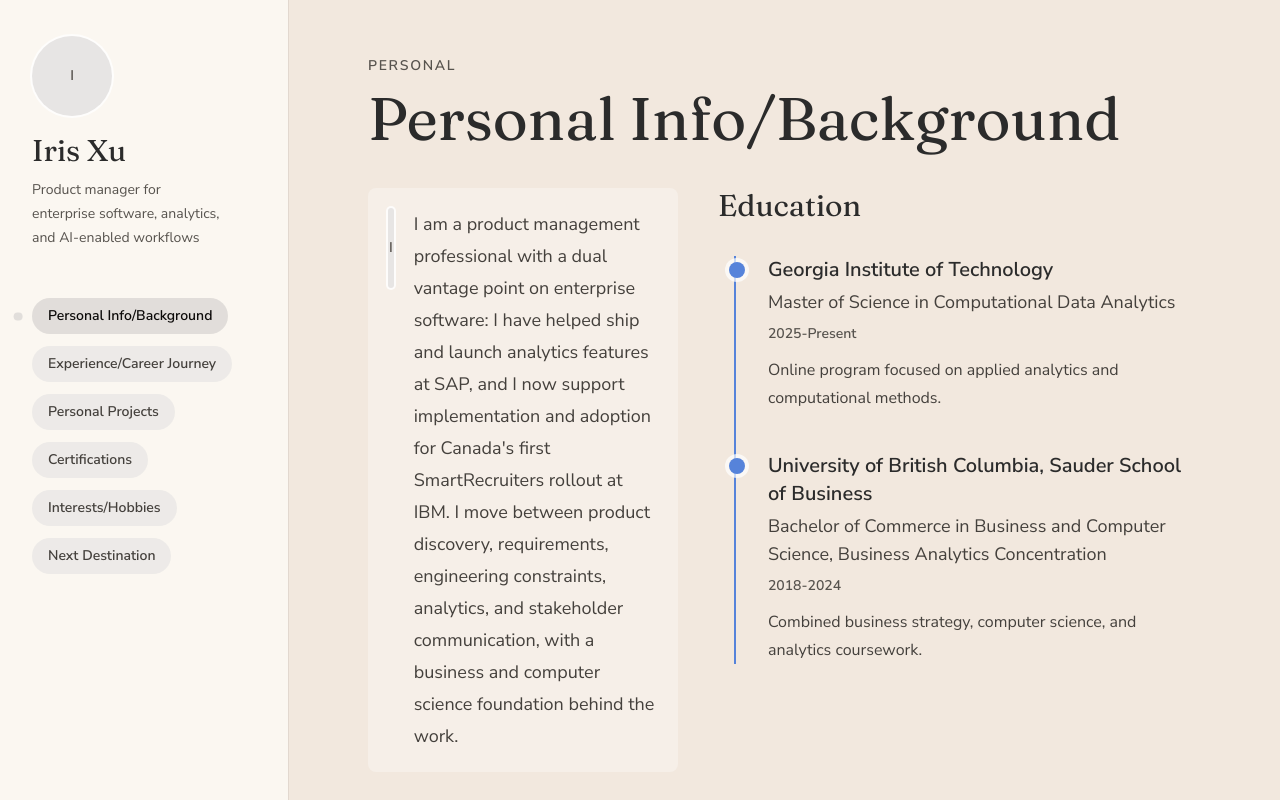
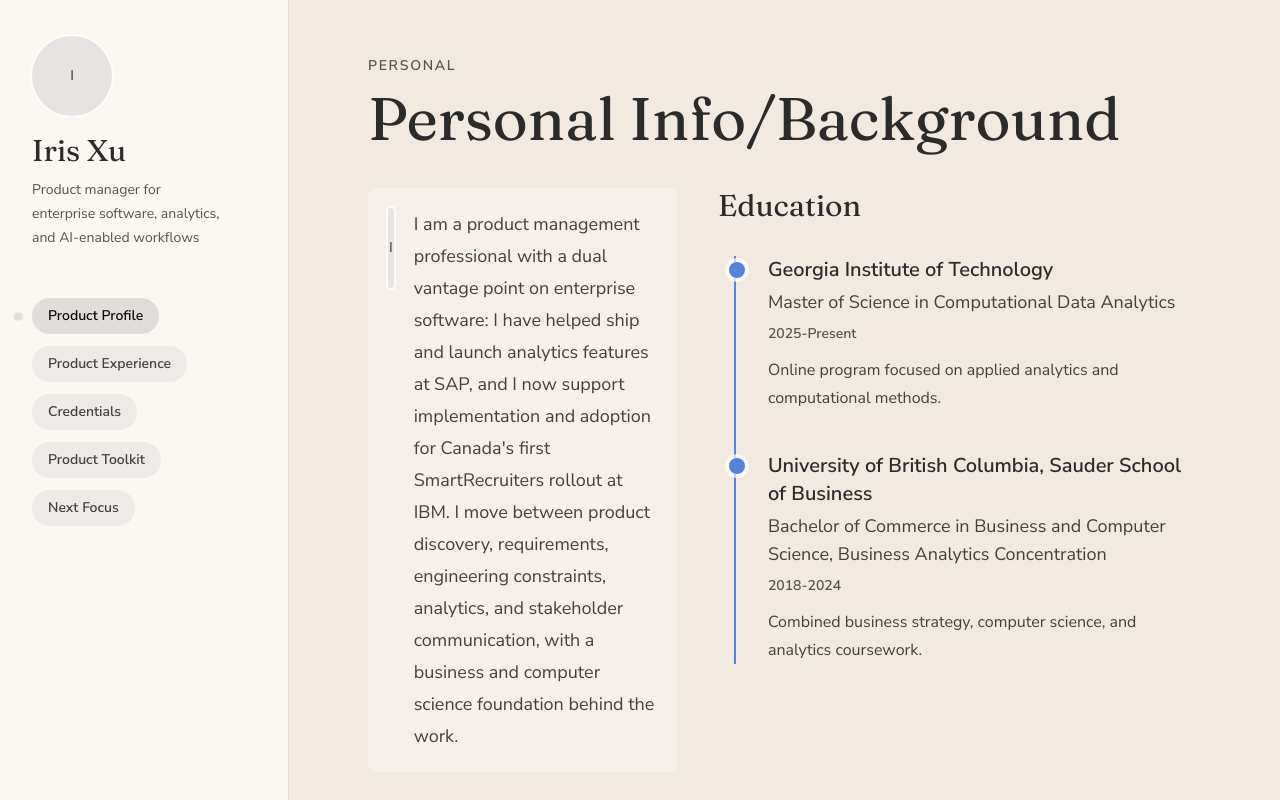
Before and after one commit to churro-o/portfolio, a React (Vite) app: page / in a window 1280 px wide. Built offline with nearby package versions, Linux system fonts and the light colour scheme.

Commit message:
Apply Palette C and hide projects nav item

```diff
--- a/src/sections/sectionData.js
+++ b/src/sections/sectionData.js
@@ -1,17 +1,16 @@
 export const NAV_ITEMS = [
-  { id: "personal", label: "Personal Info/Background" },
-  { id: "experience", label: "Experience/Career Journey" },
-  { id: "projects", label: "Personal Projects" },
-  { id: "certifications", label: "Certifications" },
-  { id: "interests", label: "Interests/Hobbies" },
-  { id: "destination", label: "Next Destination" },
+  { id: "personal", label: "Product Profile" },
+  { id: "experience", label: "Product Experience" },
+  { id: "certifications", label: "Credentials" },
+  { id: "interests", label: "Product Toolkit" },
+  { id: "destination", label: "Next Focus" },
 ];
 
 export const SECTION_COLORS = {
-  personal: "#f2e8de",
-  experience: "#e2f0fe",
-  projects: "#f7efe2",
-  certifications: "#e5edf0",
-  interests: "#c6b9ff",
-  destination: "#6e87e7",
+  personal: "#F2E9E1",
+  experience: "#DCEAF7",
+  projects: "#F3D9C7",
+  certifications: "#DFE7D8",
+  interests: "#E8DDF5",
+  destination: "#314A6E",
 };
```
